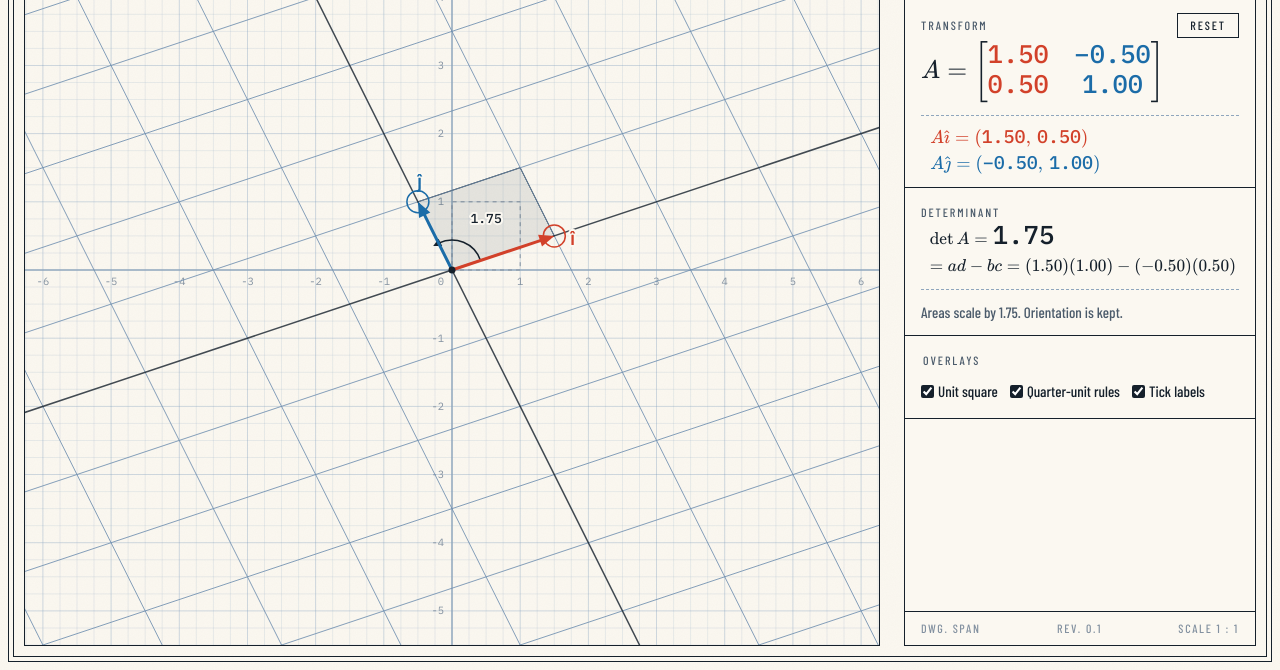
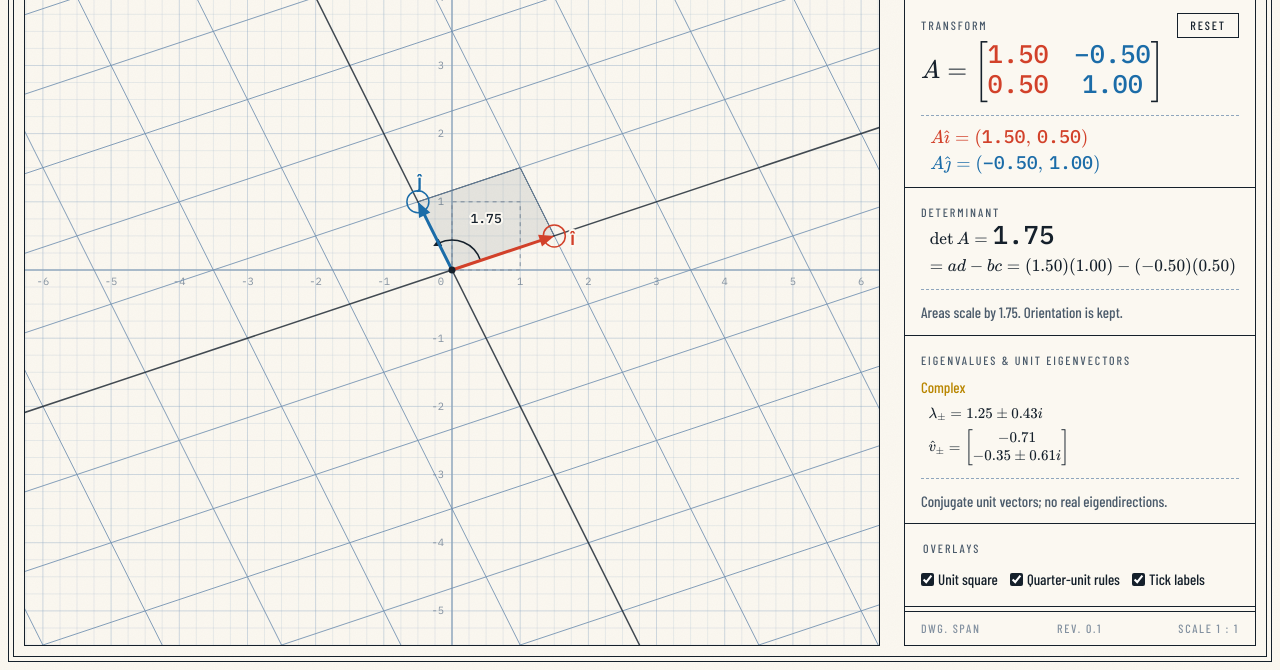
Before and after one commit to kur1ous/span, a website built with Vite: page index.html in a window 1280 px wide. Shown: the part 130-800 px from the top of the page. Built offline with nearby package versions, Linux system fonts and the light colour scheme.

Commit message:
show eigenvalues and unit vectors in the title block

```diff
--- a/index.html
+++ b/index.html
@@ -37,6 +37,11 @@
           <div class="readout" id="det-readout"></div>
         </section>
 
+        <section class="cell" id="eigen-cell" aria-labelledby="eigen-label">
+          <h2 class="label" id="eigen-label">Eigenvalues &amp; unit eigenvectors</h2>
+          <div class="readout" id="eigen-readout"></div>
+        </section>
+
         <div class="cell">
           <fieldset class="overlays">
             <legend class="label">Overlays</legend>
--- a/src/main.ts
+++ b/src/main.ts
@@ -12,6 +12,7 @@ const plane = createPlane(document.getElementById('plane-frame')!);
 const readout = createReadout(
   document.getElementById('matrix-readout')!,
   document.getElementById('det-readout')!,
+  document.getElementById('eigen-readout')!,
 );
 
 const overlays: OverlayState = { unitSquare: true, quarterRules: true, tickLabels: true };
--- a/src/readout.ts
+++ b/src/readout.ts
@@ -1,6 +1,6 @@
 import katex from 'katex';
 import { fmt } from './format';
-import { det, type Mat2 } from './math/mat2';
+import { det, eigen, type Mat2, type Vec2 } from './math/mat2';
 
 // \htmlClass is the only extension we allow, so colours and the mono override
 // come from style.css instead of being baked into the TeX
@@ -40,6 +40,37 @@ function detTex(m: Mat2): string {
   );
 }
 
+export function eigenReadout(m: Mat2): { kind: string; tex: string; note: string } {
+  const e = eigen(m);
+  const vector = (v: Vec2) => `(${fmt(v[0])},\\,${fmt(v[1])})`;
+  let rows: string[];
+  let note = '';
+  if (e.kind === 'complex') {
+    rows = [
+      `\\lambda_{\\pm}=${fmt(e.re)}\\pm ${fmt(e.im)}i`,
+      `\\hat v_{\\pm}=\\begin{bmatrix}${fmt(e.vRe[0])}\\\\` +
+        `${fmt(e.vRe[1])}\\pm ${fmt(e.vIm[1])}i\\end{bmatrix}`,
+    ];
+    note = 'Conjugate unit vectors; no real eigendirections.';
+  } else if (e.kind === 'repeated') {
+    rows = [`\\lambda_1=\\lambda_2=${fmt(e.value)}`];
+    e.vectors.forEach((v, i) => rows.push(`\\hat v_${i + 1}=${vector(v)}`));
+    note = e.defective
+      ? 'One independent eigendirection.'
+      : 'Every direction is an eigendirection; one unit basis is shown.';
+  } else {
+    rows = e.values.flatMap((value, i) => [
+      `\\lambda_${i + 1}=${fmt(value)}`,
+      `\\hat v_${i + 1}=${vector(e.vectors[i]!)}`,
+    ]);
+  }
+  return {
+    kind: e.kind === 'real' ? 'Two real' : e.kind === 'repeated' ? 'Repeated' : 'Complex',
+    tex: `\\begin{array}{l}${rows.join('\\\\[4pt]')}\\end{array}`,
+    note,
+  };
+}
+
 /** Below this the plane is visually flat, whatever the sign says. */
 const FLAT = 0.005;
 
@@ -61,7 +92,9 @@ function div(cls: string): HTMLDivElement {
   return n;
 }
 
-export function createReadout(matrixRoot: HTMLElement, detRoot: HTMLElement): Readout {
+export function createReadout(
+  matrixRoot: HTMLElement, detRoot: HTMLElement, eigenRoot: HTMLElement,
+): Readout {
   const matrix = div('tex tex-matrix');
   const cols = div('tex tex-columns');
   matrixRoot.replaceChildren(matrix, cols);
@@ -71,12 +104,24 @@ export function createReadout(matrixRoot: HTMLElement, detRoot: HTMLElement): Re
   note.className = 'det-note';
   detRoot.replaceChildren(detBox, note);
 
+  const kind = document.createElement('p');
+  kind.className = 'eigen-kind';
+  const eigenBox = div('tex tex-eigen');
+  const eigenNote = document.createElement('p');
+  eigenNote.className = 'eigen-note';
+  eigenRoot.replaceChildren(kind, eigenBox, eigenNote);
+
   return {
     update(m) {
       katex.render(matrixTex(m), matrix, OPTIONS);
       katex.render(columnsTex(m), cols, OPTIONS);
       katex.render(detTex(m), detBox, OPTIONS);
       note.textContent = detNote(det(m));
+      const info = eigenReadout(m);
+      kind.textContent = info.kind;
+      katex.render(info.tex, eigenBox, OPTIONS);
+      eigenNote.textContent = info.note;
+      eigenNote.hidden = info.note === '';
     },
   };
 }
--- a/src/style.css
+++ b/src/style.css
@@ -460,7 +460,21 @@ body::before {
   font-size: 1.5em;
 }
 
-.det-note {
+.eigen-kind {
+  margin: 0 0 var(--s-2);
+  color: var(--eigen);
+}
+
+.tex-eigen {
+  overflow-x: auto;
+}
+
+.tex-eigen .katex {
+  font-size: var(--t-body);
+}
+
+.det-note,
+.eigen-note {
   margin: var(--s-3) 0 0;
   padding-top: var(--s-3);
   border-top: var(--w-hair) dashed var(--rule-strong);
```
Also changed, not shown: src/readout.test.ts (added, +56 -0 lines).
